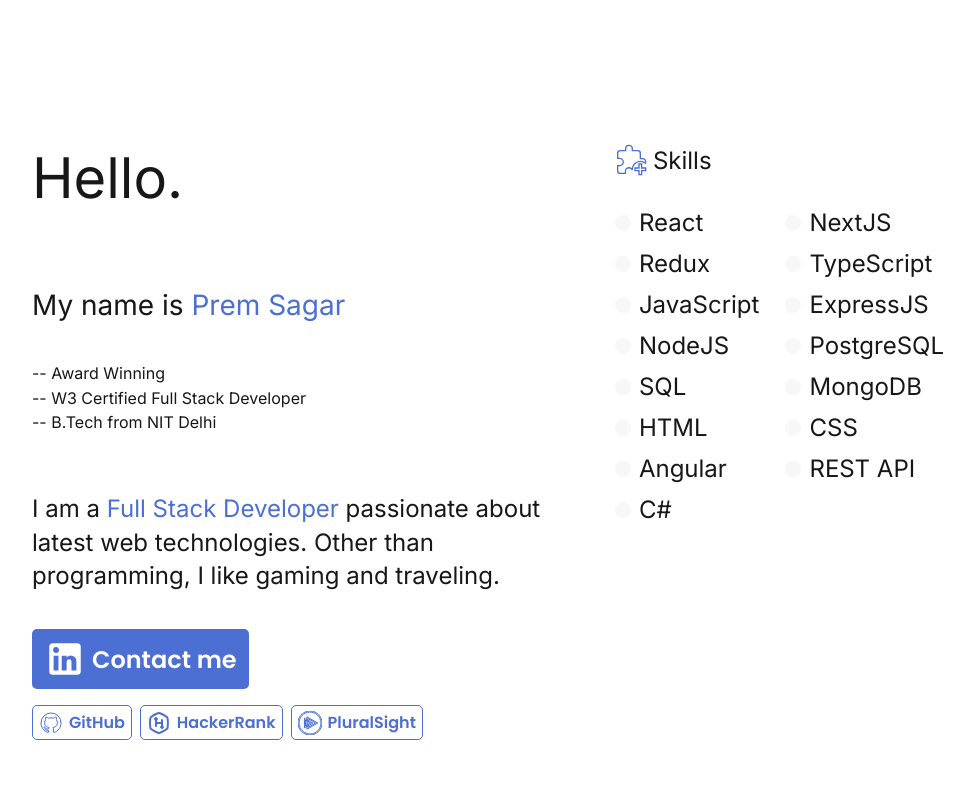
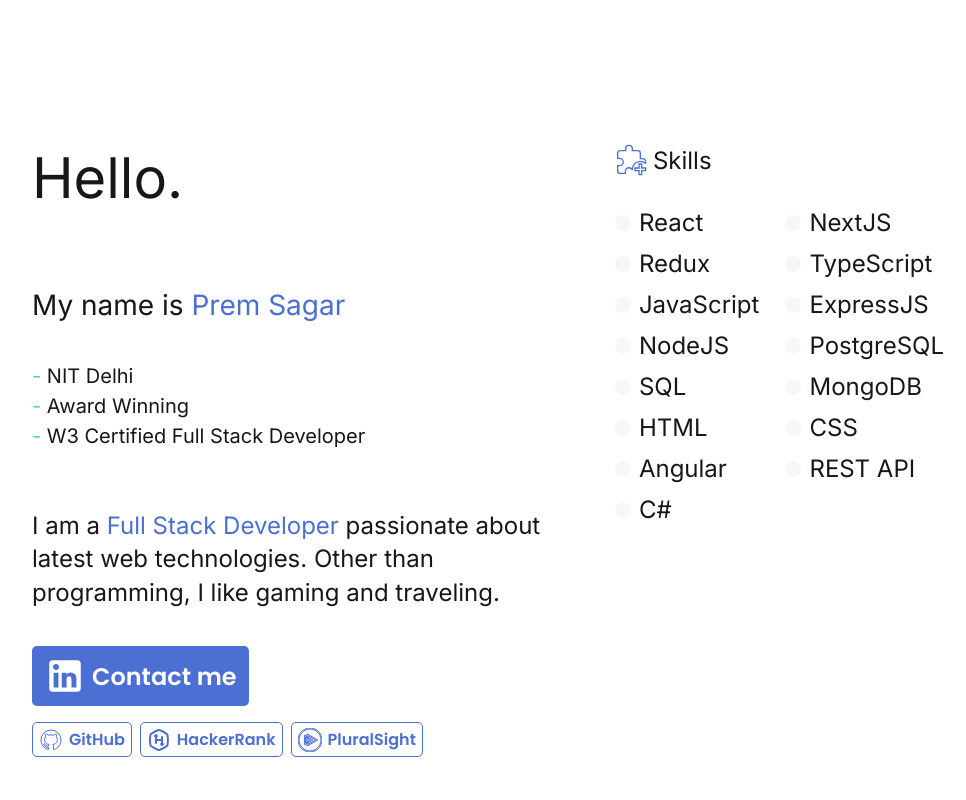
Before and after one commit to Dante-Nephilim/premsagar, a Next.js app: page / in a window 1280 px wide. Shown: the top 800 px of the page, without its empty margins (152-1118 px from the left). Built offline with nearby package versions, Linux system fonts and the light colour scheme.

Commit message:
Enhance styling for captions and update font size for better visibility

```diff
--- a/app/globals.css
+++ b/app/globals.css
@@ -78,7 +78,7 @@ section {
     margin-bottom: 20px;
   }
   .caption {
-    font-size: 1rem;
+    font-size: 1.25rem;
     margin-bottom: 2px;
     line-height: 141%;
     letter-spacing: 3%;
--- a/app/page.tsx
+++ b/app/page.tsx
@@ -109,9 +109,15 @@ export default function Home() {
               My name is <span className="highlighted-text">Prem Sagar</span>
             </p>
             <span className="caption-group">
-              <p className="caption">-- Award Winning</p>
-              <p className="caption">-- W3 Certified Full Stack Developer</p>
-              <p className="caption">-- B.Tech from NIT Delhi</p>
+              <p className="caption">
+                <span style={{ color: "#3bdea5" }}>- </span> NIT Delhi
+              </p>
+              <p className="caption">
+                <span style={{ color: "#3bdea5" }}>- </span> Award Winning
+              </p>
+              <p className="caption">
+                <span style={{ color: "#3bdea5" }}>- </span> W3 Certified Full Stack Developer
+              </p>
             </span>
             <p className="description">
               I am a <span className="highlighted-text">Full Stack Developer</span> passionate about latest web
```
